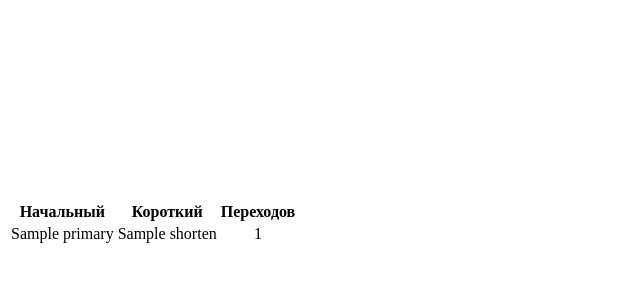
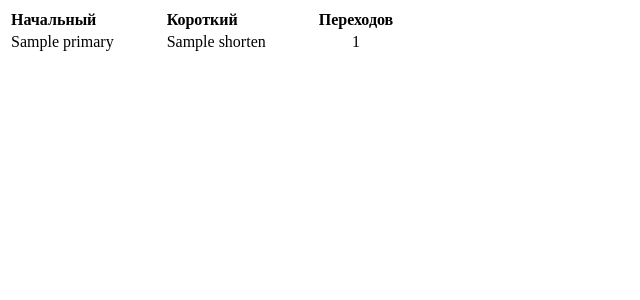
Before and after one commit to tmnkv/shrt, a Django app: template shrt/templates/core/url_list.html in a window 1280 px wide. Shown: the top 300 px of the page, without its empty margins (0-640 px from the left). Run offline with Django 3.2, Linux system fonts and the light colour scheme; the template is opened without the code that fills it: most values are stand-ins (such as "Sample title", 1, 10 or a date in 2020); some libraries are stand-ins or nearby versions.

Commit message:
CHANGED styles

```diff
--- a/shrt/static/css/main.css
+++ b/shrt/static/css/main.css
@@ -1,7 +1,19 @@
-.content {
+form {
     text-align: center;
-    vertical-align: middle;
     margin-top: 200px;
+}
+
+th, td {
+    padding-right: 50px;
+}
+
+table {
+    margin-top: 0;
+    text-align: left;
+}
+
+td:nth-child(3) {
+    text-align: center;
 }
 
 .result__text,
--- a/shrt/templates/core/form.html
+++ b/shrt/templates/core/form.html
@@ -4,5 +4,10 @@
         <label for="long_url">Вставьте URL сюда</label>
         <input type="text" id="long_url" name="long_url" value="{{ form.primary }}">
         <input type="submit" id="submit" value="Создать сокращённую ссылку">
+        <div class="result">
+            <p class="result__text">Здесь появится сокращенная ссылка  ----->  </p>
+            <p class="result__url"></p>
+        </div>
+        <a href="{% url 'stats' %}">Статистика</a>
     </form>
 </div>
--- a/shrt/templates/core/index.html
+++ b/shrt/templates/core/index.html
@@ -2,9 +2,4 @@
 
 {% block content %}
     {% include 'core/form.html' %}
-    <div class="result">
-        <p class="result__text">Здесь появится сокращенная ссылка  ----->  </p>
-        <p class="result__url"></p>
-    </div>
-    <a href="{% url 'stats' %}">Статистика</a>
 {% endblock %}
--- a/shrt/templates/core/url_list.html
+++ b/shrt/templates/core/url_list.html
@@ -10,7 +10,7 @@
 
         {% for url in object_list %}
             <tr>
-                <td>{{ url.primary|truncatechars:60 }}</td>
+                <td>{{ url.primary|truncatechars:100 }}</td>
                 <td>{{ url.shorten }}</td>
                 <td>{{ url.counter }}</td>
             </tr>
```
